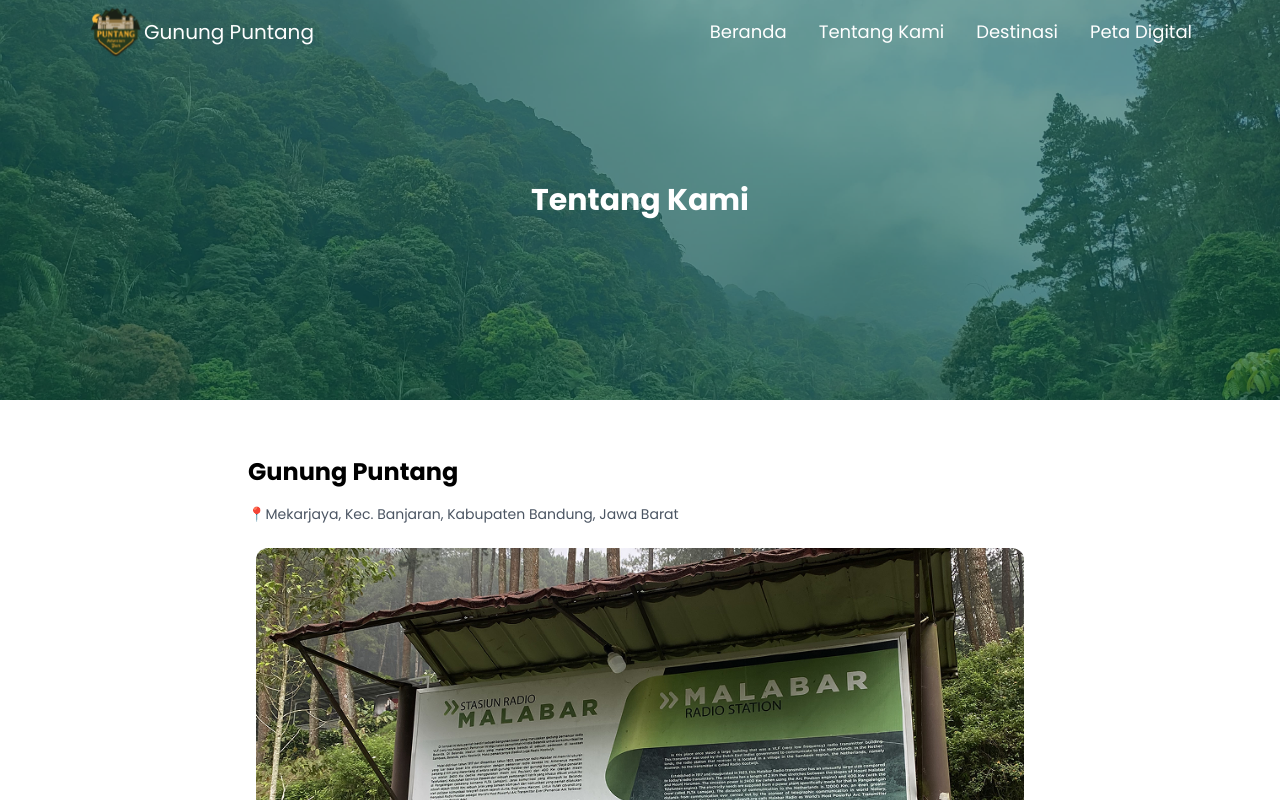
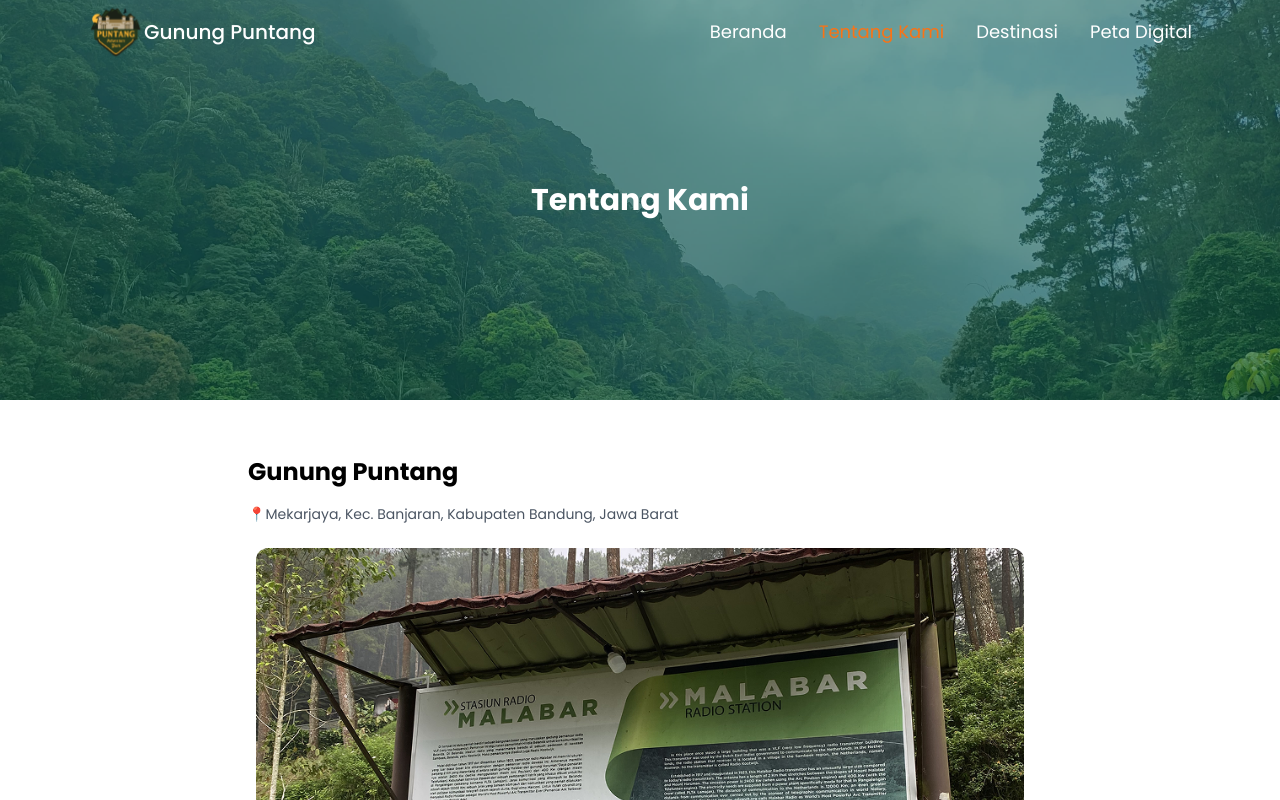
Before and after one commit to mhdanandaa/gunung-puntang, a React (Vite) app: page /about in a window 1280 px wide. Shown: the top 800 px of the page. Built offline with nearby package versions, Linux system fonts and the light colour scheme.

Commit message:
Menambahkan NavLink Pada Navbar

```diff
--- a/src/components/Navbar.jsx
+++ b/src/components/Navbar.jsx
@@ -1,4 +1,6 @@
 import { useState, useEffect } from "react";
+import { NavLink } from "react-router-dom";
+
 import hamMenu from "../assets/hamMenu.svg";
 import logoNav from "../assets/logoNav.svg";
 
@@ -8,7 +10,9 @@ const Navbar = () => {
 
   useEffect(() => {
     const handleScroll = () => {
-      const sections = document.querySelectorAll("#wisata , #aboutPage");
+      const sections = document.querySelectorAll(
+        "#wisata , #aboutPage , #listWisata"
+      );
 
       sections.forEach((section) => {
         const top = section.getBoundingClientRect().top;
@@ -34,19 +38,34 @@ const Navbar = () => {
             <div className="flex text-xl justify-center items-center">
               {" "}
               <img src={logoNav} alt="" className="h-14 w-14" />
-              Gunung Puntang
+              <h2 className="font-medium">Gunung Puntang</h2>
             </div>
             <div className="hidden md:block  my-auto">
               <nav className="flex ml-10 gap-8 items-center justify-center">
-                <a className="text-lg" href="#">
+                <NavLink
+                  to="/"
+                  className={({ isActive }) =>
+                    isActive ? "text-orange-500 text-lg" : "text-white text-lg"
+                  }
+                >
                   Beranda
-                </a>
-                <a className="text-lg" href="#wisata">
+                </NavLink>
+                <NavLink
+                  to="/about"
+                  className={({ isActive }) =>
+                    isActive ? "text-orange-500 text-lg" : "text-white text-lg"
+                  }
+                >
                   Tentang Kami
-                </a>
-                <a className="text-lg" href="#">
+                </NavLink>
+                <NavLink
+                  to="/destination"
+                  className={({ isActive }) =>
+                    isActive ? "text-orange-500 text-lg" : "text-white text-lg"
+                  }
+                >
                   Destinasi
-                </a>
+                </NavLink>
                 <a className="text-lg" href="#">
                   Peta Digital
                 </a>
```
